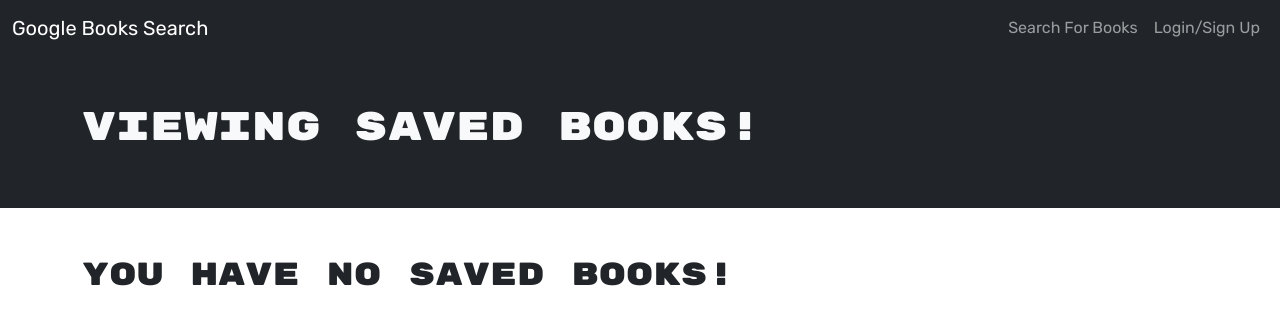
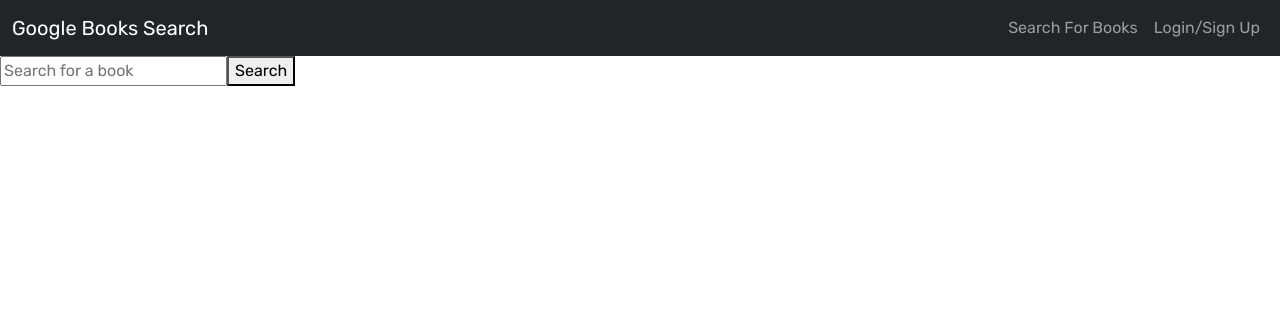
Before and after one commit to EthanForrestCarr/BookSearchEngine, a React (Vite) app in the folder client/: page /saved in a window 1280 px wide. Shown: the top 324 px of the page. Built offline with nearby package versions, Linux system fonts and the light colour scheme.

Commit message:
refactored SavedBooks.ts page to use apollo hooks

```diff
--- a/client/src/pages/SavedBooks.tsx
+++ b/client/src/pages/SavedBooks.tsx
@@ -1,126 +1,77 @@
-import { useState, useEffect } from 'react';
-import { Container, Card, Button, Row, Col } from 'react-bootstrap';
+import React, { useState } from 'react';
+import { useMutation } from '@apollo/client';
+import { SAVE_BOOK } from '../utils/mutations';
+import { searchGoogleBooks } from '../utils/API';
 
-import { getMe, deleteBook } from '../utils/API';
-import Auth from '../utils/auth';
-import { removeBookId } from '../utils/localStorage';
-import type { User } from '../models/User';
+const SearchBooks = () => {
+  const [searchInput, setSearchInput] = useState('');
+  const [searchResults, setSearchResults] = useState([]);
+  const [saveBook] = useMutation(SAVE_BOOK);
 
-const SavedBooks = () => {
-  const [userData, setUserData] = useState<User>({
-    username: '',
-    email: '',
-    password: '',
-    savedBooks: [],
-  });
+  const handleFormSubmit = async (event: React.FormEvent<HTMLFormElement>) => {
+    event.preventDefault();
 
-  // use this to determine if `useEffect()` hook needs to run again
-  const userDataLength = Object.keys(userData).length;
-
-  useEffect(() => {
-    const getUserData = async () => {
-      try {
-        const token = Auth.loggedIn() ? Auth.getToken() : null;
-
-        if (!token) {
-          return false;
-        }
-
-        const response = await getMe(token);
-
-        if (!response.ok) {
-          throw new Error('something went wrong!');
-        }
-
-        const user = await response.json();
-        setUserData(user);
-      } catch (err) {
-        console.error(err);
-      }
-    };
-
-    getUserData();
-  }, [userDataLength]);
-
-  // create function that accepts the book's mongo _id value as param and deletes the book from the database
-  const handleDeleteBook = async (bookId: string) => {
-    const token = Auth.loggedIn() ? Auth.getToken() : null;
-
-    if (!token) {
-      return false;
+    if (!searchInput) {
+      return;
     }
 
     try {
-      const response = await deleteBook(bookId, token);
-
+      const response = await searchGoogleBooks(searchInput);
       if (!response.ok) {
-        throw new Error('something went wrong!');
+        throw new Error('Something went wrong!');
       }
 
-      const updatedUser = await response.json();
-      setUserData(updatedUser);
-      // upon success, remove book's id from localStorage
-      removeBookId(bookId);
+      const { items } = await response.json();
+      const bookData = items.map((book: any) => ({
+        bookId: book.id,
+        authors: book.volumeInfo.authors || ['No author listed'],
+        title: book.volumeInfo.title,
+        description: book.volumeInfo.description || 'No description available',
+        image: book.volumeInfo.imageLinks?.thumbnail || '',
+        link: book.volumeInfo.infoLink,
+      }));
+
+      setSearchResults(bookData);
+      setSearchInput('');
     } catch (err) {
       console.error(err);
     }
   };
 
-  // if data isn't here yet, say so
-  if (!userDataLength) {
-    return <h2>LOADING...</h2>;
-  }
+  const handleSaveBook = async (book: any) => {
+    try {
+      await saveBook({
+        variables: { ...book },
+      });
+    } catch (err) {
+      console.error(err);
+    }
+  };
 
   return (
-    <>
-      <div className='text-light bg-dark p-5'>
-        <Container>
-          {userData.username ? (
-            <h1>Viewing {userData.username}'s saved books!</h1>
-          ) : (
-            <h1>Viewing saved books!</h1>
-          )}
-        </Container>
+    <div>
+      <form onSubmit={handleFormSubmit}>
+        <input
+          type="text"
+          placeholder="Search for a book"
+          value={searchInput}
+          onChange={(e) => setSearchInput(e.target.value)}
+        />
+        <button type="submit">Search</button>
+      </form>
+
+      <div>
+        {searchResults.map((book) => (
+          <div key={book.bookId}>
+            <h3>{book.title}</h3>
+            <p>{book.authors.join(', ')}</p>
+            <p>{book.description}</p>
+            <button onClick={() => handleSaveBook(book)}>Save Book</button>
+          </div>
+        ))}
       </div>
-      <Container>
-        <h2 className='pt-5'>
-          {userData.savedBooks.length
-            ? `Viewing ${userData.savedBooks.length} saved ${
-                userData.savedBooks.length === 1 ? 'book' : 'books'
-              }:`
-            : 'You have no saved books!'}
-        </h2>
-        <Row>
-          {userData.savedBooks.map((book) => {
-            return (
-              <Col md='4'>
-                <Card key={book.bookId} border='dark'>
-                  {book.image ? (
-                    <Card.Img
-                      src={book.image}
-                      alt={`The cover for ${book.title}`}
-                      variant='top'
-                    />
-                  ) : null}
-                  <Card.Body>
-                    <Card.Title>{book.title}</Card.Title>
-                    <p className='small'>Authors: {book.authors}</p>
-                    <Card.Text>{book.description}</Card.Text>
-                    <Button
-                      className='btn-block btn-danger'
-                      onClick={() => handleDeleteBook(book.bookId)}
-                    >
-                      Delete this Book!
-                    </Button>
-                  </Card.Body>
-                </Card>
-              </Col>
-            );
-          })}
-        </Row>
-      </Container>
-    </>
+    </div>
   );
 };
 
-export default SavedBooks;
+export default SearchBooks;
```
